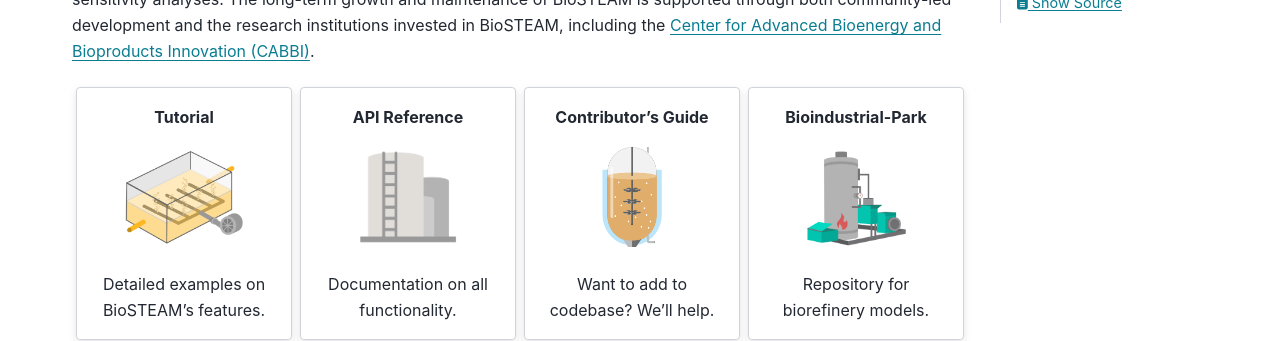
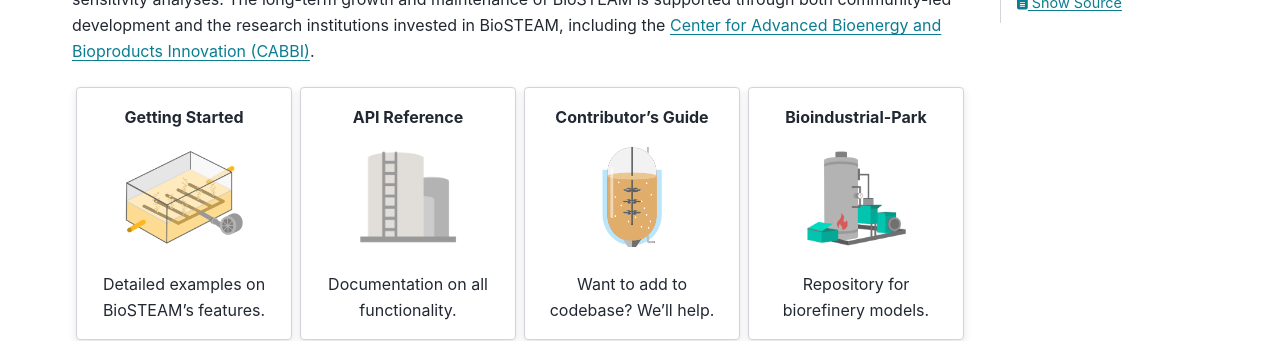
Before and after one commit to BioSTEAMDevelopmentGroup/biosteam, a Sphinx documentation site: the page built from docs/index.txt, in a window 1280 px wide and 900 px high. Shown: the part 280-621 px from the top of the window. Built offline with Sphinx 7.4.7 and the PyData theme 0.15.4, drawn with Linux system fonts in a browser that asks for light colours; formulas are drawn with MathJax 3; pages that are not in the unit, such as notebooks, are missing from menus.

Commit message:
rename carn

```diff
--- a/docs/index.txt
+++ b/docs/index.txt
@@ -20,7 +20,7 @@
 .. grid:: 1 2 3 4
 
 
-    .. grid-item-card:: Tutorial
+    .. grid-item-card:: Getting Started
        :text-align: center
        :link: https://biosteam.readthedocs.io/en/latest/tutorial/Getting_started.html
        :link-type: url
```
